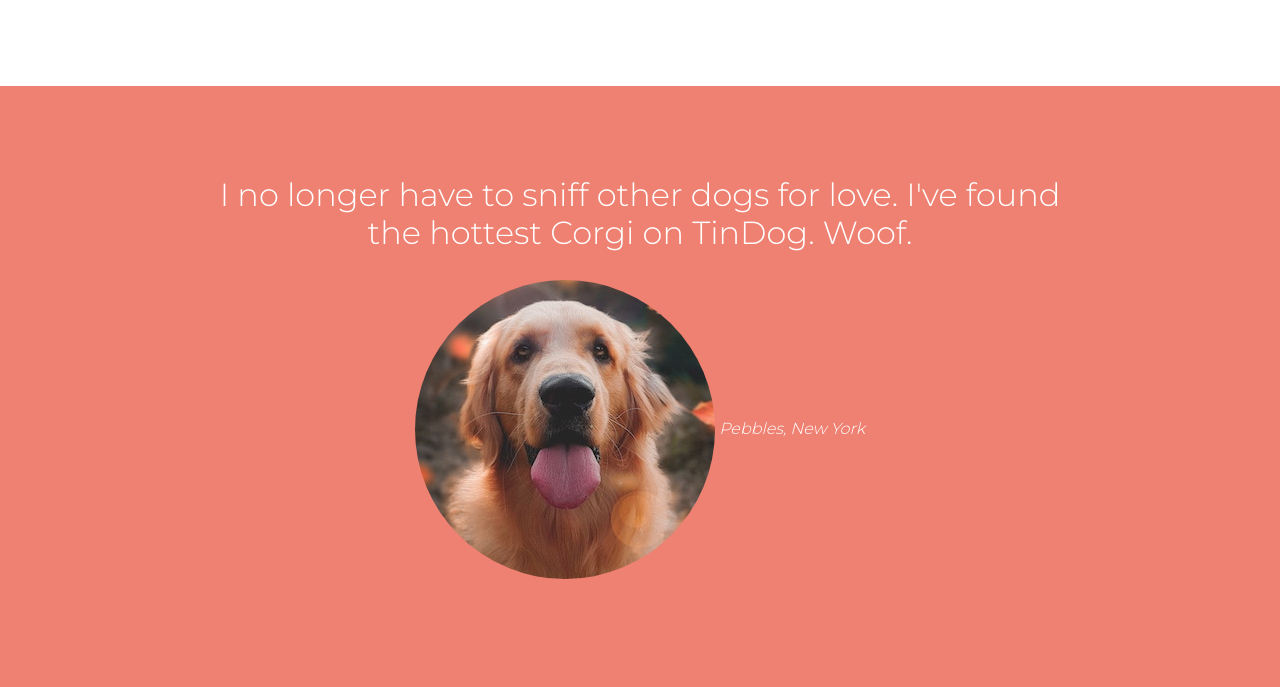
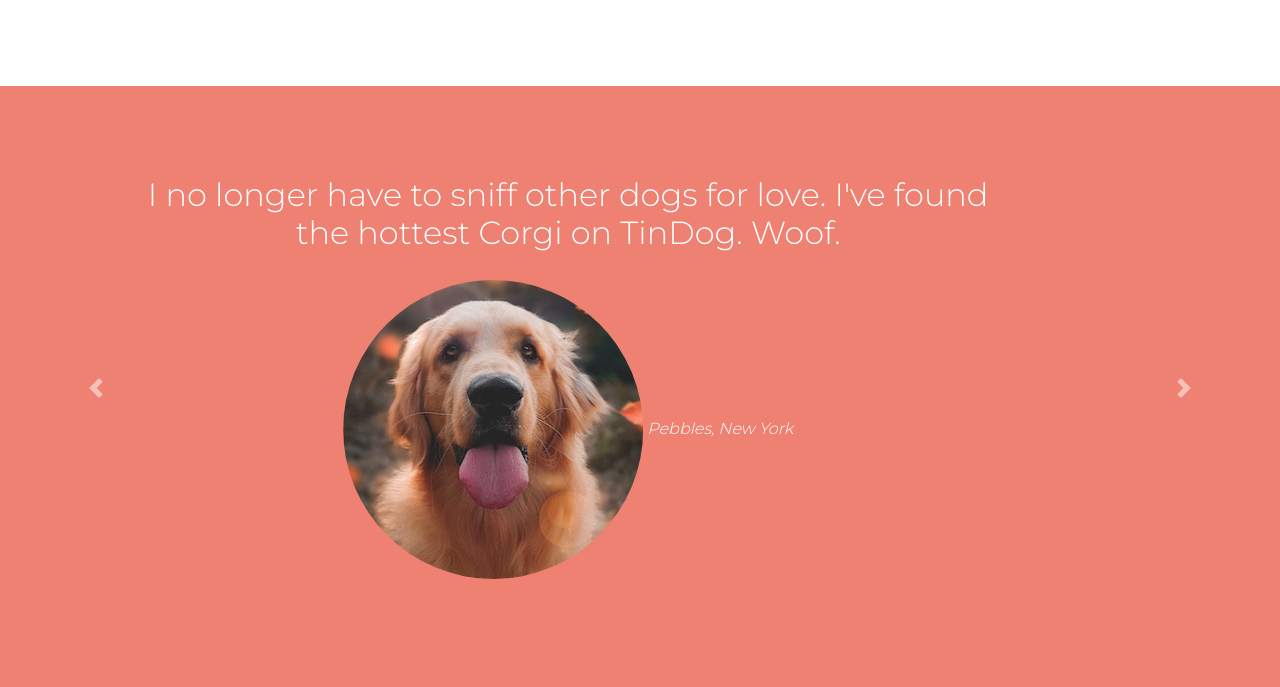
Before and after one commit to ajaykumarak1114/Tindog, a plain HTML site: page index.html in a window 1280 px wide. Shown: the part 1177-1864 px from the top of the page. Drawn offline with nearby package versions, Linux system fonts and the light colour scheme.

Commit message:
Add carousel effect for testimonials

```diff
--- a/css/styles.css
+++ b/css/styles.css
@@ -71,7 +71,6 @@ p{
 
 /* Testimonials */
 #testimonials{
-  padding: 7% 15%;
   text-align: center;
   background-color: #ef8172;
   color: #fff;
@@ -79,6 +78,9 @@ p{
 .testimonial-image{
   border-radius: 90%;
   margin: 20px auto;
+}
+.carousel-item{
+    padding: 7% 15%;
 }
 
 /* Press */
--- a/index.html
+++ b/index.html
@@ -100,13 +100,26 @@
 
   <section id="testimonials">
 
+    <div id="testimonials-carousel" class="carousel slide" data-ride="carousel">
+      <div class="carousel-inner">
+        <div class="carousel-item active">
           <h2>I no longer have to sniff other dogs for love. I've found the hottest Corgi on TinDog. Woof.</h2>
           <img class="testimonial-image" src="images/dog-img.jpg" alt="dog-profile">
           <em>Pebbles, New York</em>
-
-    <!-- <h2 class="testimonial-text">My dog used to be so lonely, but with TinDog's help, they've found the love of their life. I think.</h2>
+        </div>
+        <div class="carousel-item" >
+          <h2 class="testimonial-text">My dog used to be so lonely, but with TinDog's help, they've found the love of their life. I think.</h2>
           <img class="testimonial-image" src="images/lady-img.jpg" alt="lady-profile">
-    <em>Beverly, Illinois</em> -->
+          <em>Beverly, Illinois</em>
+        </div>
+      </div>
+      <a class="carousel-control-prev" href="#testimonials-carousel" role="button" data-slide="prev">
+        <span class="carousel-control-prev-icon" aria-hidden="true"></span>
+      </a>
+      <a class="carousel-control-next" href="#testimonials-carousel" role="button" data-slide="next">
+        <span class="carousel-control-next-icon" aria-hidden="true"></span>
+      </a>
+    </div>
 
   </section>
 
```
Lines whose indentation alone changed are shown as unchanged.
